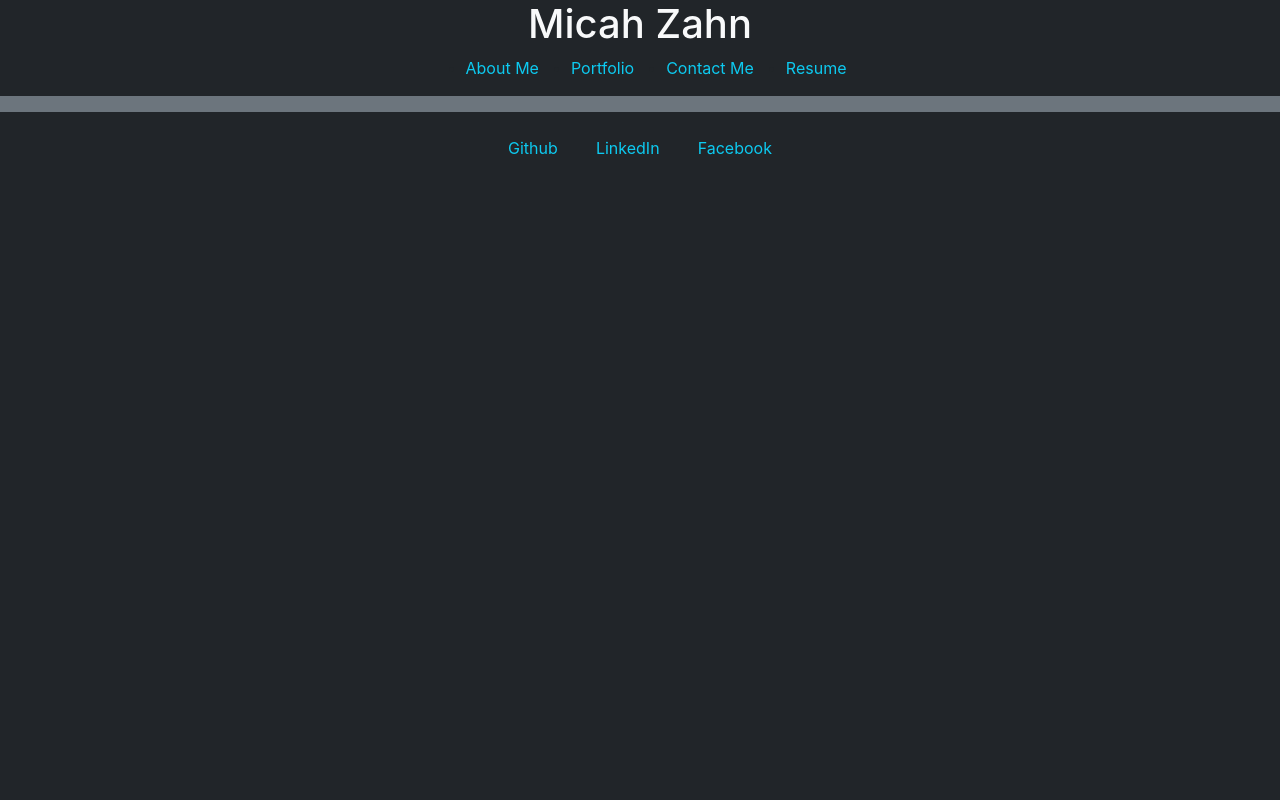
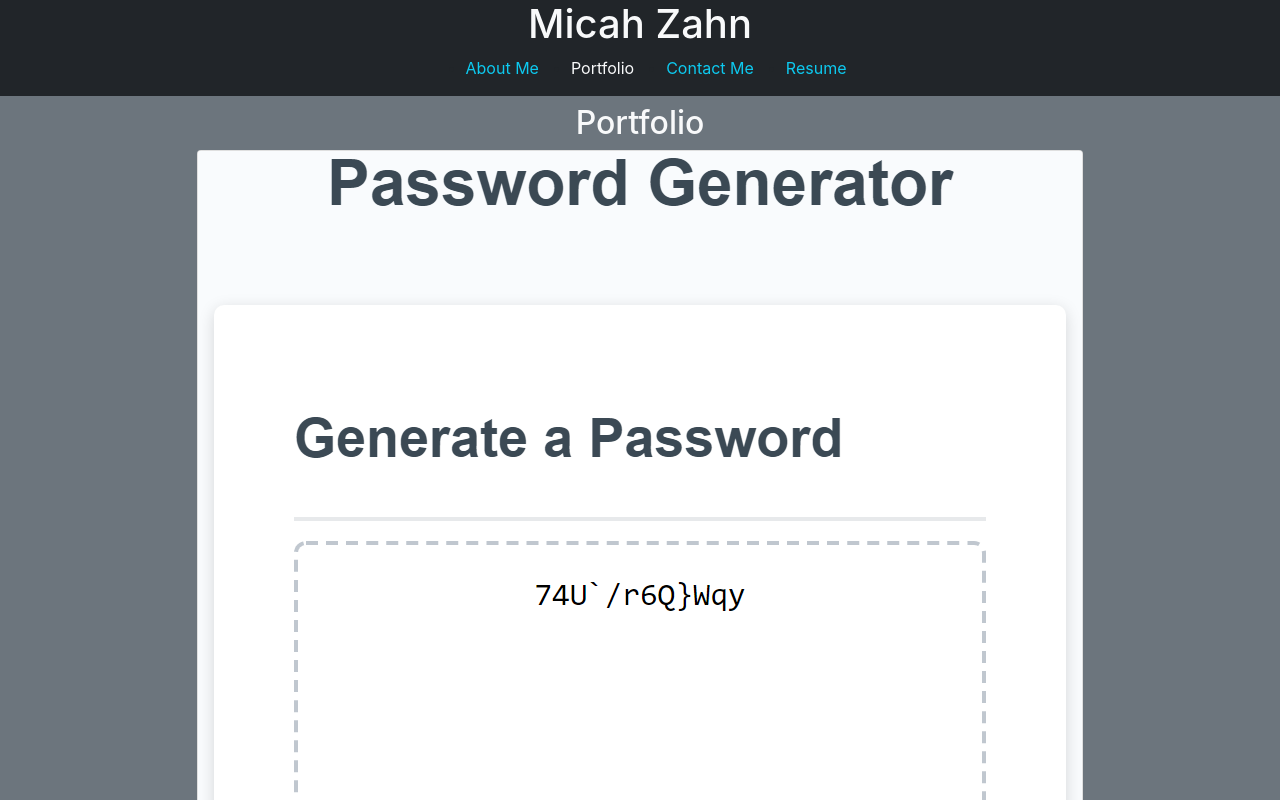
Before and after one commit to Mazattack1999/my-react-portfolio, a React (Create React App) app: page / in a window 1280 px wide. Both pictures are taken after a click on the element "Portfolio". Shown: the top 800 px of the page. Built offline with nearby package versions, Linux system fonts and the light colour scheme.

Commit message:
add portfolio page and cards

```diff
--- a/src/App.js
+++ b/src/App.js
@@ -6,6 +6,8 @@ import About from './components/About';
 import Footer from './components/Footer';
 import Contact from './components/Contact';
 import Resume from './components/Resume';
+import Portfolio from './components/portfolio/Portfolio';
+import Project from './components/portfolio/Project';
 
 function App() {
   // navigation tabs
@@ -28,7 +30,19 @@ function App() {
     }
 ]
 
+// portfolio projects
+const projects = [
+  {
+    name: 'Password Generator',
+    tools: 'HTML, CSS, JavaScript',
+    color: require('./assets/images/password-generator.png')
+  }
+]
+
   const [currentTab, setCurrentTab] = useState(tabs[0]);
+
+  const [currentProject, setCurrentProject] = useState(null);
+  const [viewingProject, setViewingProject] = useState(false);
 
 
   return (
@@ -38,12 +52,25 @@ function App() {
       tabs={tabs}
       currentTab={currentTab}
       setCurrentTab={setCurrentTab}
+      setViewingProject={setViewingProject}
       ></Nav>
 
       {/* Main body */}
       <main className="bg-secondary py-2">
         {/* About Me section */}
         {currentTab.name === "About Me" && <About />}
+
+        {/* Portfolio section */}
+        {currentTab.name === "Portfolio" &&
+        (!viewingProject ?
+        <Portfolio
+        setCurrentProject={setCurrentProject}
+        setViewingProject={setViewingProject}
+        projects={projects}
+        />
+        :
+        <Project />
+        )}
 
         {/* Contact section */}
         {currentTab.name === "Contact Me" && <Contact />}
--- a/src/components/Nav.js
+++ b/src/components/Nav.js
@@ -2,7 +2,7 @@
 
 function Nav(props) {
     // parse out props
-    const {tabs, currentTab, setCurrentTab} = props;
+    const {tabs, currentTab, setCurrentTab, setViewingProject} = props;
 
     return (
         <header className="d-flex flex-column px-1 bg-dark justify-content-between align-items-center text-center">
@@ -14,10 +14,11 @@ function Nav(props) {
                         return (
                             <li className="mx-3" key={tab.name}>
                                 <span
-                                className="text-info"
+                                className={currentTab.name === tab.name ? `text-light` : `text-info`}
                                 href={tab.link}
                                 onClick={() => {
                                     setCurrentTab(tab)
+                                    setViewingProject(false)
                                 }}
 
                                 >{tab.name}</span>
--- /dev/null
+++ b/src/components/portfolio/Card.js
@@ -0,0 +1,24 @@
+function Card(props) {
+    // parse props
+    const {project, setCurrentProject, setViewingProject} = props
+
+
+    function handleClick() {
+        setCurrentProject(project);
+        setViewingProject(true);
+    }
+
+
+    return (
+        <div className="card" onClick={handleClick} >
+            <img className="card-img-top" src={project.color} alt="Project Screenshot"/>
+            <div className="card-body">
+                <h3 className="card-title">{project.name}</h3>
+                <p className="card-text">{project.tools}</p>
+            </div>
+
+        </div>
+    )
+}
+
+export default Card;
--- /dev/null
+++ b/src/components/portfolio/Portfolio.js
@@ -0,0 +1,27 @@
+import Card from './Card';
+
+function Portfolio(props) {
+    // parse props
+    const {projects, setCurrentProject, setViewingProject} = props
+
+    return (
+        <section className="d-flex flex-column align-items-center">
+            <h2 className="text-light">Portfolio</h2>
+
+            <div className="d-flex flex-row flex-wrap">
+                {projects.map(project => {
+                    return (
+                        <Card
+                        project={project}
+                        setCurrentProject={setCurrentProject}
+                        setViewingProject={setViewingProject}
+                        key={project.name}
+                        />
+                    )
+                })}
+            </div>
+        </section>
+    )
+}
+
+export default Portfolio;
```
Also changed, not shown: package.json (+8 -2 lines), src/assets/images/password-generator.png (added), src/components/portfolio/Project.js (added), 1 other file (tests, documents, lock files or other folders).
